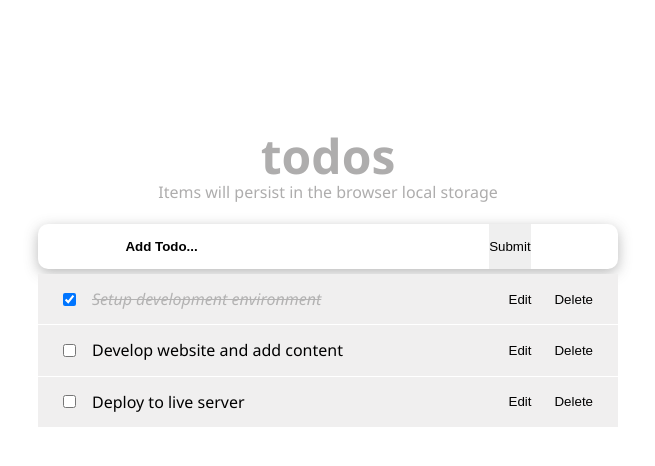
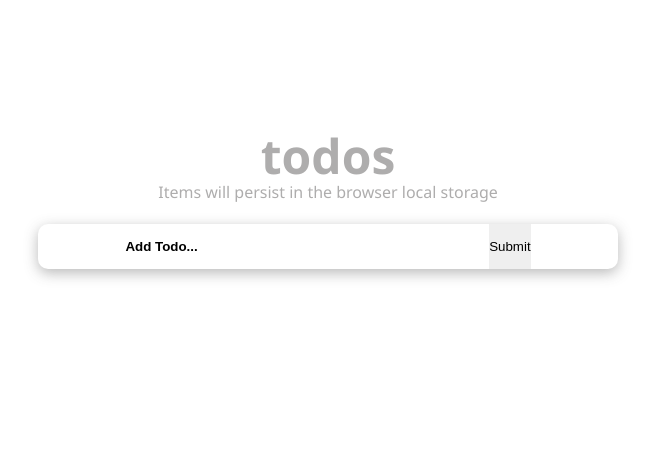
Before and after one commit to Fombi-Favour/todos-react, a React (Create React App) app: page / in a window 1280 px wide. Shown: the top 466 px of the page, without its empty margins (312-967 px from the left). Built offline with nearby package versions, Linux system fonts and the light colour scheme.

Commit message:
Update TodosLogic.jsx

```diff
--- a/src/components/TodosLogic.jsx
+++ b/src/components/TodosLogic.jsx
@@ -1,27 +1,18 @@
 /* eslint-disable import/no-extraneous-dependencies */
-import React, { useState } from 'react';
+import React, { useState, useEffect } from 'react';
 import { v4 as uuidv4 } from 'uuid';
 import InputTodo from './InputTodo';
 import TodosList from './TodosList';
 
 const TodosLogic = () => {
-  const [todos, setTodos] = useState([
-    {
-      id: uuidv4(),
-      title: 'Setup development environment',
-      completed: true,
-    },
-    {
-      id: uuidv4(),
-      title: 'Develop website and add content',
-      completed: false,
-    },
-    {
-      id: uuidv4(),
-      title: 'Deploy to live server',
-      completed: false,
-    },
-  ]);
+  function getInitialTodos() {
+    // getting stored items
+    const temp = localStorage.getItem('todos');
+    const savedTodos = JSON.parse(temp);
+    return savedTodos || [];
+  }
+
+  const [todos, setTodos] = useState(getInitialTodos());
 
   const handleChange = (id) => {
     setTodos((prevState) => prevState.map((todo) => {
@@ -64,6 +55,12 @@
     );
   };
 
+  useEffect(() => {
+    // storing todos items
+    const temp = JSON.stringify(todos);
+    localStorage.setItem('todos', temp);
+  }, [todos]);
+
   return (
     <div>
       <InputTodo addTodoItem={addTodoItem} />
```
